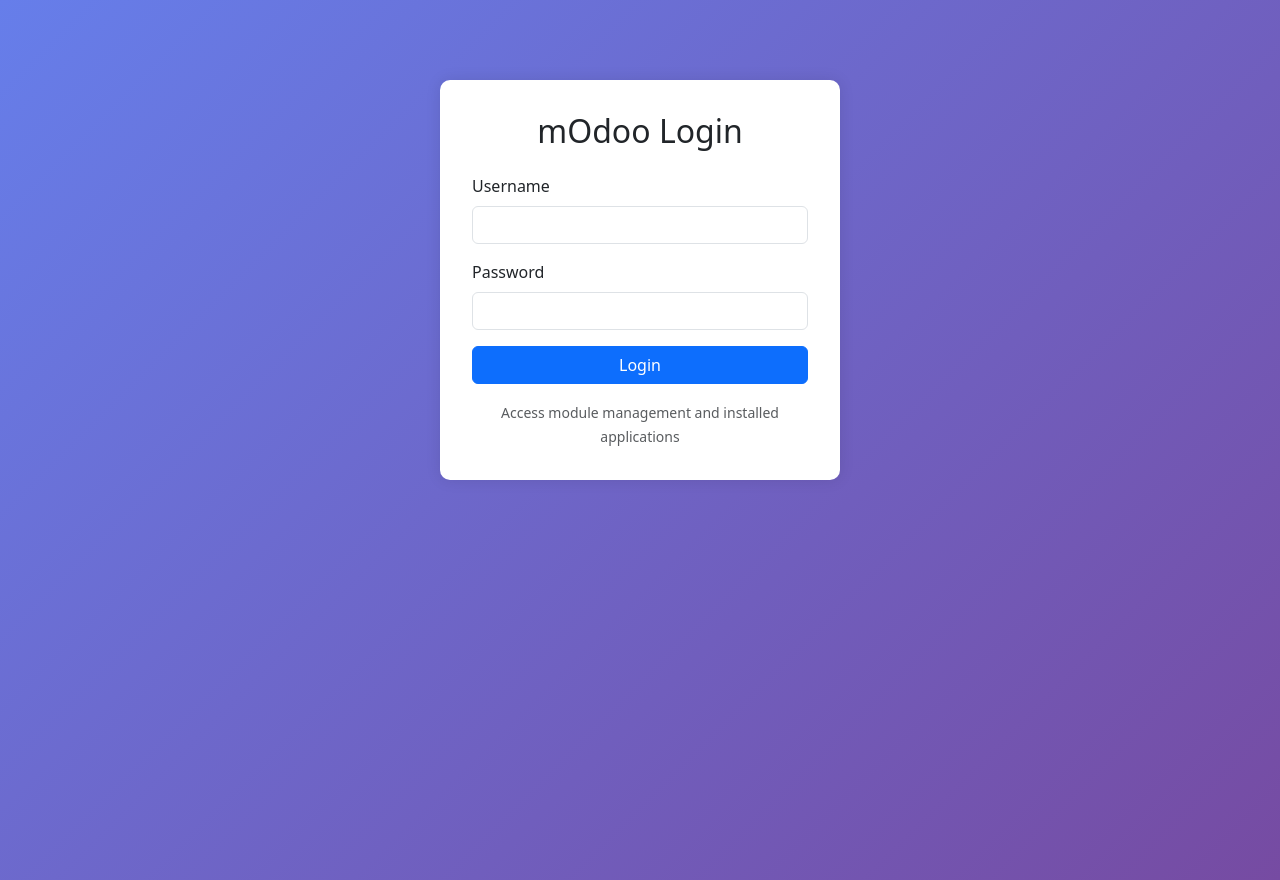
After one commit to ipungg-junior/mOdoo, a Django app: page /module/login/ in a window 1280 px wide. The commit adds this page. Run offline with Django 5.2, Linux system fonts and the light colour scheme; parts of the project's set-up code (start-up, migrations or seed data) failed here and were passed over.

Commit message:
add login account

```diff
--- /dev/null
+++ b/engine/templates/login.html
@@ -0,0 +1,62 @@
+<!DOCTYPE html>
+<html lang="en">
+
+<head>
+    <meta charset="UTF-8">
+    <meta name="viewport" content="width=device-width, initial-scale=1.0">
+    <title>Login - mOdoo</title>
+    <link href="https://cdn.jsdelivr.net/npm/bootstrap@5.3.0/dist/css/bootstrap.min.css" rel="stylesheet">
+    <style>
+        .login-container {
+            max-width: 400px;
+            margin: 5rem auto;
+            padding: 2rem;
+            box-shadow: 0 0 15px rgba(0, 0, 0, 0.1);
+            border-radius: 10px;
+        }
+
+        body {
+            background: linear-gradient(135deg, #667eea 0%, #764ba2 100%);
+            min-height: 100vh;
+        }
+
+        .login-container {
+            background: white;
+        }
+    </style>
+</head>
+
+<body>
+    <div class="container">
+        <div class="login-container">
+            <h2 class="text-center mb-4">mOdoo Login</h2>
+            {% if messages %}
+            {% for message in messages %}
+            <div class="alert alert-danger" role="alert">
+                {{ message }}
+            </div>
+            {% endfor %}
+            {% endif %}
+            <form method="post">
+                {% csrf_token %}
+                <div class="mb-3">
+                    <label for="username" class="form-label">Username</label>
+                    <input type="text" class="form-control" id="username" name="username" required>
+                </div>
+                <div class="mb-3">
+                    <label for="password" class="form-label">Password</label>
+                    <input type="password" class="form-control" id="password" name="password" required>
+                </div>
+                <div class="d-grid">
+                    <button type="submit" class="btn btn-primary">Login</button>
+                </div>
+            </form>
+            <div class="text-center mt-3">
+                <small class="text-muted">Access module management and installed applications</small>
+            </div>
+        </div>
+    </div>
+    <script src="https://cdn.jsdelivr.net/npm/bootstrap@5.3.0/dist/js/bootstrap.bundle.min.js"></script>
+</body>
+
+</html>
--- a/engine/urls.py
+++ b/engine/urls.py
@@ -2,6 +2,8 @@
 from . import views
 
 urlpatterns = [
+    path('login/', views.login_view, name='login'),
+    path('logout/', views.logout_view, name='logout'),
     path('', views.module_list, name='module_list'),
     path('install/<str:module_name>/', views.install_module, name='install_module'),
     path('uninstall/<str:module_name>/', views.uninstall_module, name='uninstall_module'),
--- a/engine/views.py
+++ b/engine/views.py
@@ -1,14 +1,35 @@
 from django.shortcuts import render, redirect, get_object_or_404
 from django.contrib import messages
+from django.contrib.auth import authenticate, login, logout
+from django.contrib.auth.decorators import login_required
 from django.core.management import call_command
-from django.contrib.auth.decorators import login_required
 from .models import Module
 import os
 from pathlib import Path
 
 BASE_DIR = Path(__file__).resolve().parent.parent
 
-@login_required
+def login_view(request):
+    if request.user.is_authenticated:
+        return redirect('module_list')
+
+    if request.method == 'POST':
+        username = request.POST.get('username')
+        password = request.POST.get('password')
+        user = authenticate(request, username=username, password=password)
+        if user is not None:
+            login(request, user)
+            return redirect('module_list')
+        else:
+            messages.error(request, 'Invalid username or password.')
+
+    return render(request, 'login.html')
+
+def logout_view(request):
+    logout(request)
+    return redirect('login')
+
+
 def module_list(request):
     modules = []
     modules_dir = BASE_DIR / 'modules'
@@ -18,7 +39,7 @@
             if os.path.isdir(module_path) and os.path.exists(module_path / '__init__.py'):
                 module_obj, created = Module.objects.get_or_create(name=module_name)
                 modules.append(module_obj)
-    return render(request, 'core/module_list.html', {'modules': modules})
+    return render(request, 'module_list.html', {'modules': modules})
 
 @login_required
 def install_module(request, module_name):
--- a/mOdoo/settings.py
+++ b/mOdoo/settings.py
@@ -125,6 +125,10 @@
 
 STATIC_URL = 'static/'
 
+# Authentication settings
+LOGIN_URL = '/module/login/'
+LOGOUT_REDIRECT_URL = '/module/login/'
+
 # Default primary key field type
 # https://docs.djangoproject.com/en/5.2/ref/settings/#default-auto-field
 
```
Also changed, not shown: engine/templates/module_list.html (+9 -0 lines).
